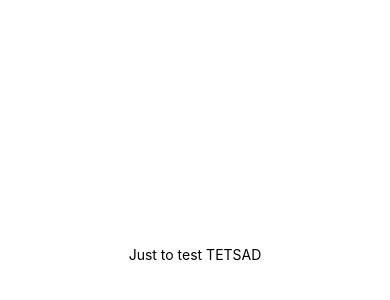
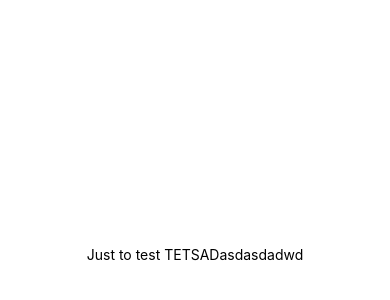
Before and after one commit to DangJW01/Fnb-Project, a React Native app: screen / in a window 390 px wide. Shown: the part 168-468 px from the top of the page. Built offline with nearby package versions, Linux system fonts and the light colour scheme.

Commit message:
Test merge

```diff
--- a/App.tsx
+++ b/App.tsx
@@ -4,7 +4,7 @@ import { StyleSheet, Text, View } from "react-native";
 export default function App() {
   return (
     <View style={styles.container}>
-      <Text>Just to test TETSAD</Text>
+      <Text>Just to test TETSADasdasdadwd</Text>
       <StatusBar style="auto" />
       <view></view>
     </View>
```
